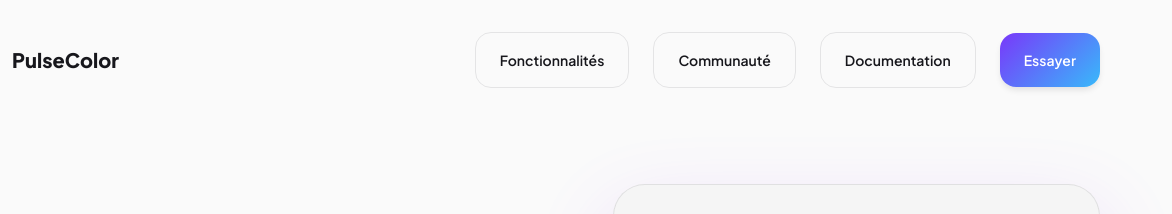
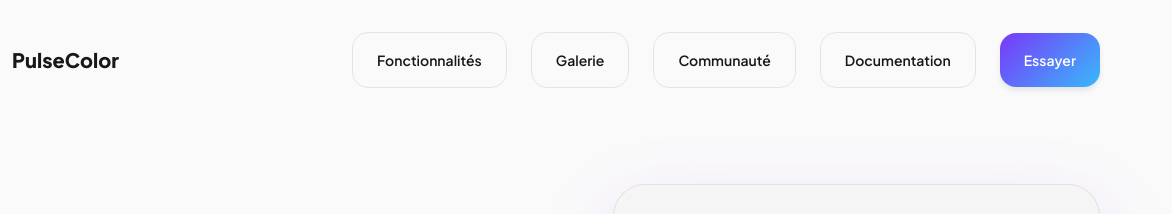
Before and after one commit to martin-lechene/pulsecolor, a plain HTML site: page index.html in a window 1280 px wide. Shown: the top 214 px of the page, 108-1280 px from the left. Drawn offline with Linux system fonts and the light colour scheme.

Commit message:
Ajout d'un lien vers la galerie d'animations dans la navigation du fichier index.html pour améliorer l'accès aux nouvelles fonctionnalités.

```diff
--- a/index.html
+++ b/index.html
@@ -87,6 +87,7 @@
 
       <div class="nav-links">
         <a class="btn btn-ghost" href="#features" aria-label="Voir les fonctionnalités">Fonctionnalités</a>
+        <a class="btn btn-ghost" href="gallery.html" aria-label="Voir la galerie d'animations">Galerie</a>
         <a class="btn btn-ghost" href="#community" aria-label="Voir la communauté">Communauté</a>
         <a class="btn btn-ghost" href="#docs" aria-label="Voir la documentation">Documentation</a>
         <a class="btn btn-primary" href="#demo" aria-label="Essayer la démo">Essayer</a>
```
